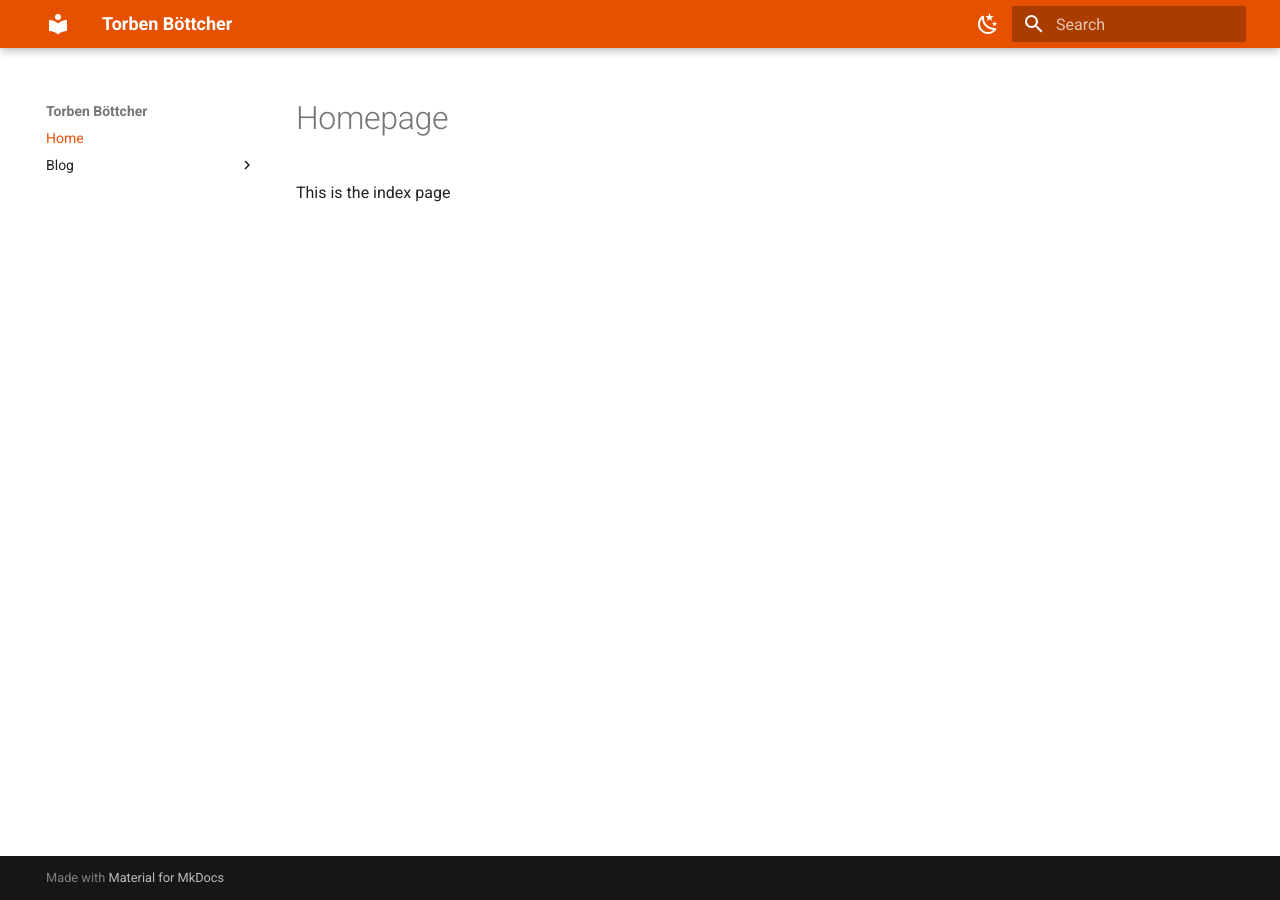
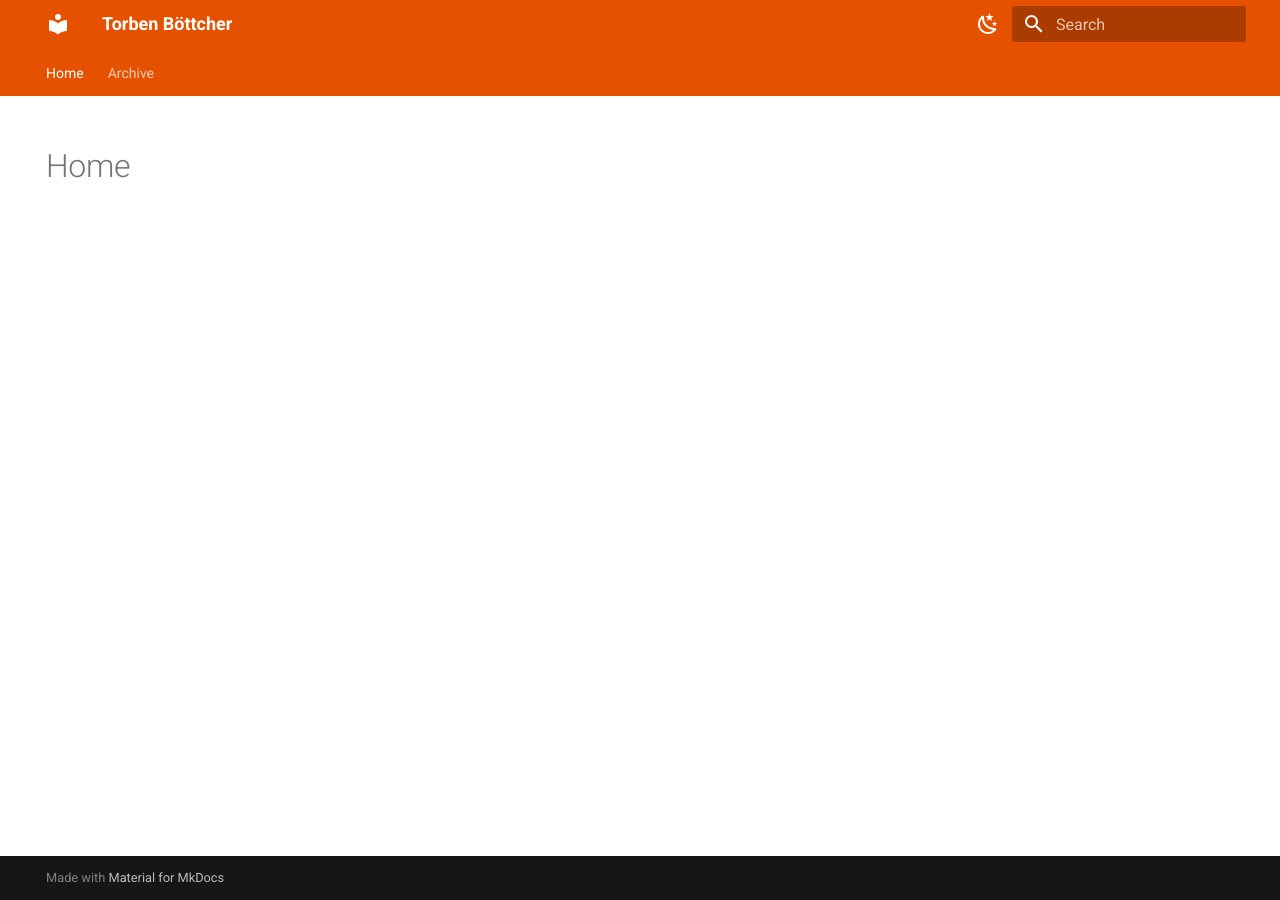
Before and after one commit to Tortem/homepage, an MkDocs documentation site: the page built from docs/index.md, in a window 1280 px wide. Built offline with MkDocs 1.6.1 and Material for MkDocs 9.7.7, drawn with Linux system fonts in a browser that asks for light colours.

Commit message:
blog only

```diff
--- a/docs/index.md
+++ b/docs/index.md
@@ -1,3 +1,6 @@
-# Homepage
+---
+hide:
+  - navigation
+---
 
-This is the index page
+# Home
--- a/mkdocs.yml
+++ b/mkdocs.yml
@@ -22,11 +22,12 @@ theme:
   features:
     - navigation.indexes
     - navigation.top
+    - navigation.tabs
 
 plugins:
   search: {}
   blog:
-    blog_toc: true
+    blog_dir: .
     categories_allowed:
       - Kubernetes
       - Operator
@@ -40,8 +41,3 @@ markdown_extensions:
   - pymdownx.emoji:
       emoji_index: !!python/name:material.extensions.emoji.twemoji
       emoji_generator: !!python/name:material.extensions.emoji.to_svg
-
-nav:
-  - Home: index.md
-  - Blog:
-      - blog/index.md
```
Also changed, not shown: docs/blog/index.md (deleted, +0 -1 lines), docs/posts/configmap-operator.md (renamed from docs/blog/posts/configmap-operator.md, +2 -0 lines), 1 other file.
